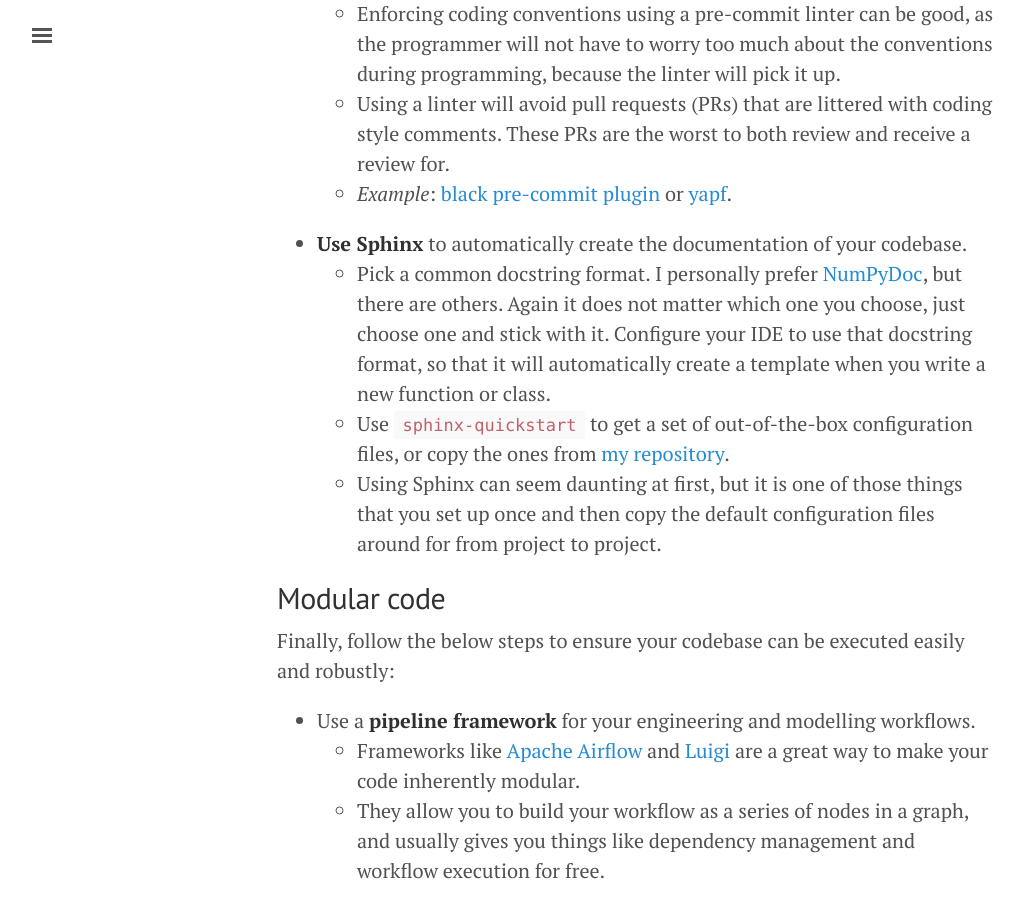
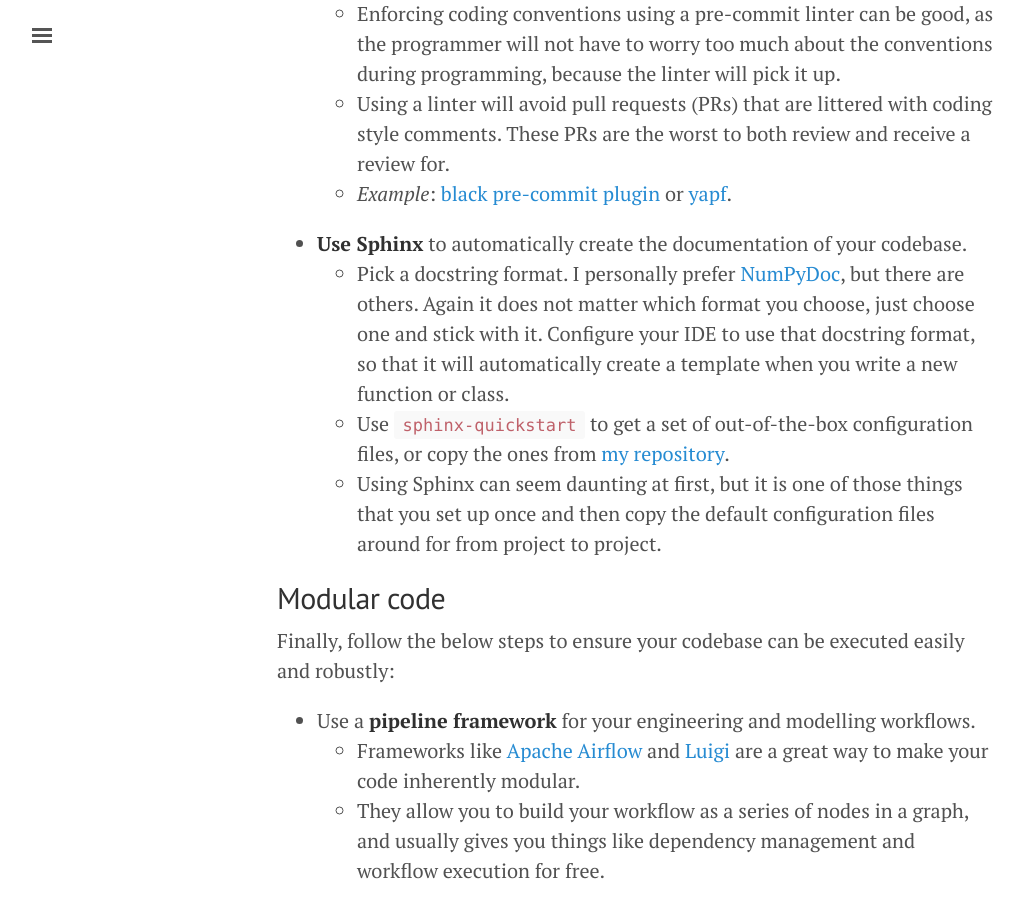
Before and after one commit to thuijskens/thuijskens.github.io, a Jekyll site: the page built from _posts/2018-11-13-useful-code-is-production-code.md, in a window 1280 px wide and 900 px high, scrolled down 3746 px. Shown: the whole window, without its empty margins (3-1027 px from the left). Built offline with Jekyll 4.4.1, drawn with Linux system fonts in a browser that asks for light colours; some of the changed text lies outside the part shown.

Commit message:
Minor changes to text :memo:

```diff
--- a/_posts/2018-11-13-useful-code-is-production-code.md
+++ b/_posts/2018-11-13-useful-code-is-production-code.md
@@ -61,7 +61,7 @@ After you have set up your project in a way that will support reproducibility, t
   - Using a linter will avoid pull requests (PRs) that are littered with coding style comments. These PRs are the worst to both review and receive a review for.
   - *Example*: [black pre-commit plugin](https://github.com/ambv/black) or [yapf](https://github.com/google/yapf).
 - **Use Sphinx** to automatically create the documentation of your codebase.
-  - Pick a common docstring format. I personally prefer [NumPyDoc](https://github.com/numpy/numpydoc), but there are others. Again it does not matter which one you choose, just choose one and stick with it. Configure your IDE to use that docstring format, so that it will automatically create a template when you write a new function or class.
+  - Pick a docstring format. I personally prefer [NumPyDoc](https://github.com/numpy/numpydoc), but there are others. Again it does not matter which format you choose, just choose one and stick with it. Configure your IDE to use that docstring format, so that it will automatically create a template when you write a new function or class.
   - Use `sphinx-quickstart` to get a set of out-of-the-box configuration files, or copy the ones from [my repository](https://github.com/thuijskens/production-tools/tree/master/docs).
   - Using Sphinx can seem daunting at first, but it is one of those things that you set up once and then copy the default configuration files around for from project to project.
 
```
Also changed, not shown: other parts of _posts/2018-11-13-useful-code-is-production-code.md (+1 -1 lines).
